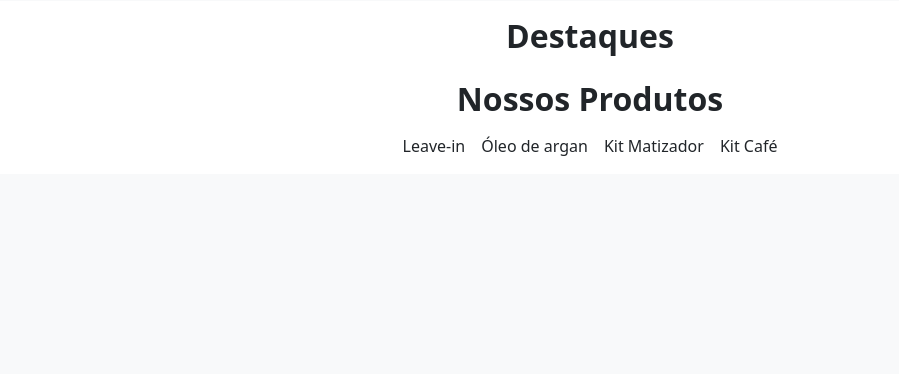
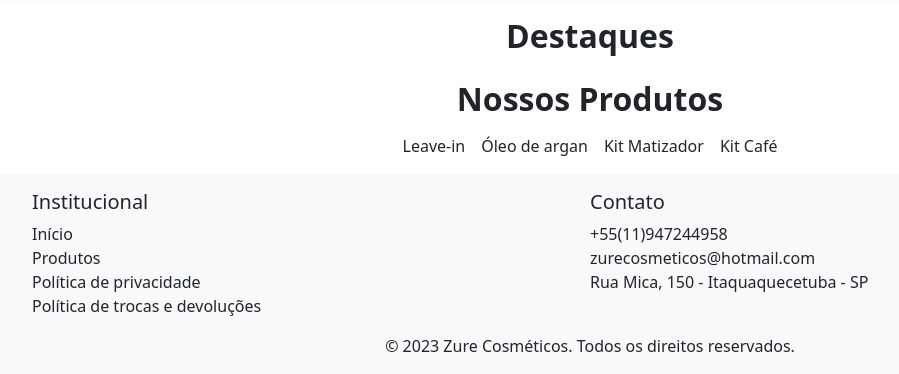
Before and after one commit to victornonoks/Zure-cosmeticos, a Django app: page / in a window 1280 px wide. Shown: the part 1029-1403 px from the top of the page, without its empty margins (50-949 px from the left). Before the commit the page ends 1185 px from the top, so only its background shows below. Run offline with Django 4.2, Linux system fonts and the light colour scheme.

Commit message:
Atualização da home page e ajustes em navbar

```diff
--- a/templates/zure_app/home.html
+++ b/templates/zure_app/home.html
@@ -16,12 +16,12 @@
     {% comment %} Seção da navbar {% endcomment %}
     <nav class=" container-fluid fixed-top navbar navbar-expand-lg navbar-light bg-light">
       <div class="container">
-        <button class="navbar-toggler border-0 ms-auto" type="button"
-        data-bs-toggle="collapse"
-        data-bs-target="#navbarContent"
-        aria-controls="navbarContent"
-        aria-expanded="false"
-        aria-label="Toggle navigation">
+        <button class="navbar-toggler border-0 ms-auto shadow-none" type="button"
+          data-bs-toggle="collapse"
+          data-bs-target="#navbarContent"
+          aria-controls="navbarContent"
+          aria-expanded="false"
+          aria-label="Toggle navigation">
           <span class="navbar-toggler-icon"></span>
         </button>
 
@@ -111,7 +111,28 @@
 
 
     {% comment %} footer {% endcomment %}
-
+    <footer class="container-fluid bg-light py-3">
+      <div class="container d-flex flex-wrap">
+          <div class="col-md-6 mb-3 mb-md-0">
+              <h5 class="">Institucional</h5>
+              <ul class="list-unstyled">
+                  <li><a href="#" class="text-dark text-decoration-none">Início</a></li>
+                  <li><a href="#" class="text-dark text-decoration-none">Produtos</a></li>
+                  <li><a href="#" class="text-dark text-decoration-none">Política de privacidade</a></li>
+                  <li><a href="#" class="text-dark text-decoration-none">Política de trocas e devoluções</a></li>
+              </ul>
+          </div>
+          <div class="col-6 col-md-6 mb-3 mb-md-0">
+              <h5 class="">Contato</h5>
+              <ul class="list-unstyled">
+                  <li><a href="#" class="text-dark text-decoration-none">+55(11)947244958</a></li>
+                  <li><a href="#" class="text-dark text-decoration-none">zurecosmeticos@hotmail.com</a></li>
+                  <li><a href="#" class="text-dark text-decoration-none">Rua Mica, 150 - Itaquaquecetuba - SP</a></li>
+              </ul>
+          </div>
+      </div>
+      <p class="mb-0 text-center">© 2023 Zure Cosméticos. Todos os direitos reservados.</p>
+    </footer>
     {% endblock %}
   </div>
   <script src="https://cdn.jsdelivr.net/npm/bootstrap@5.3.2/dist/js/bootstrap.bundle.min.js"></script>
```
Also changed, not shown: templates/zure_app/account-cadastro.html (+11 -21 lines), templates/zure_app/account-login.html (+12 -22 lines).
